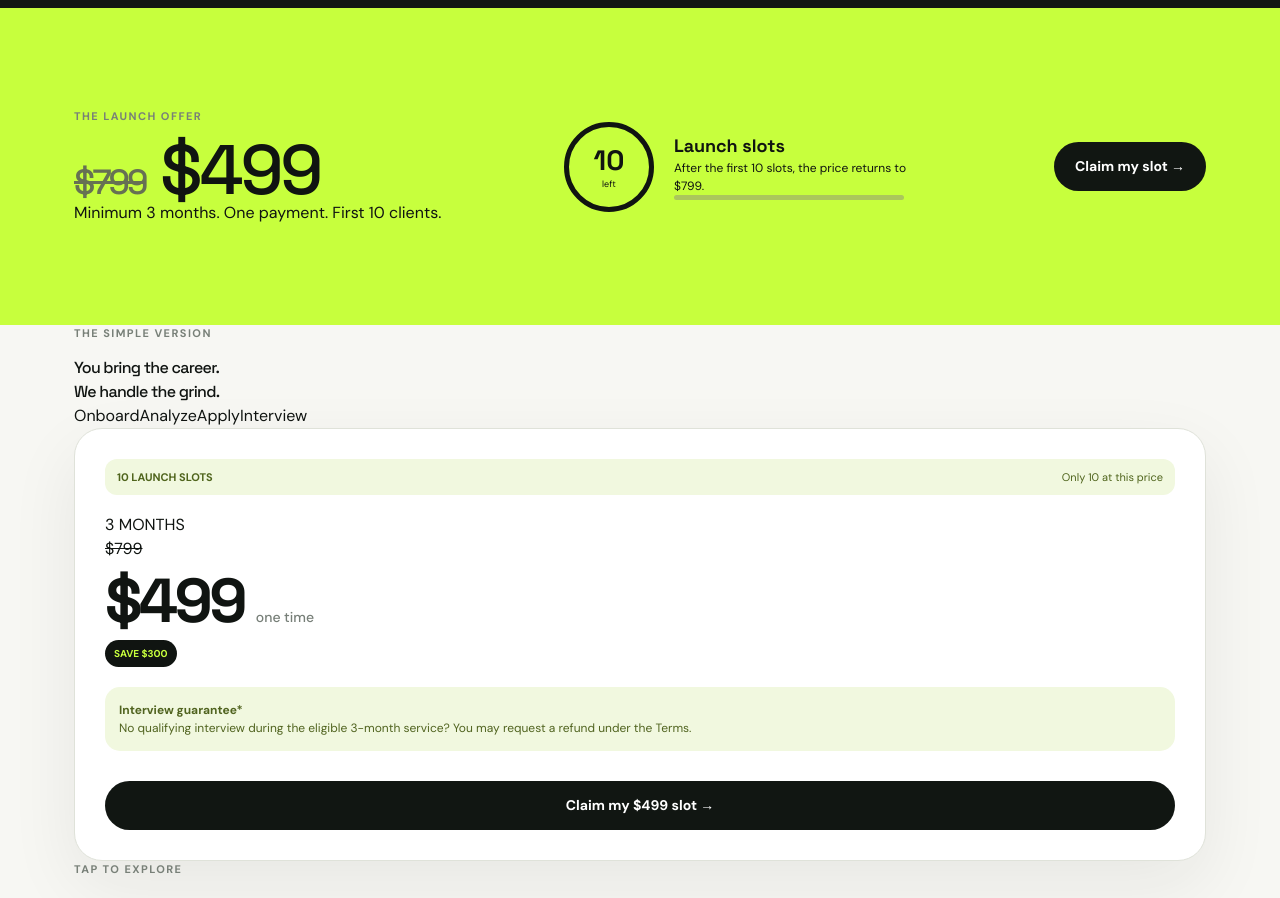
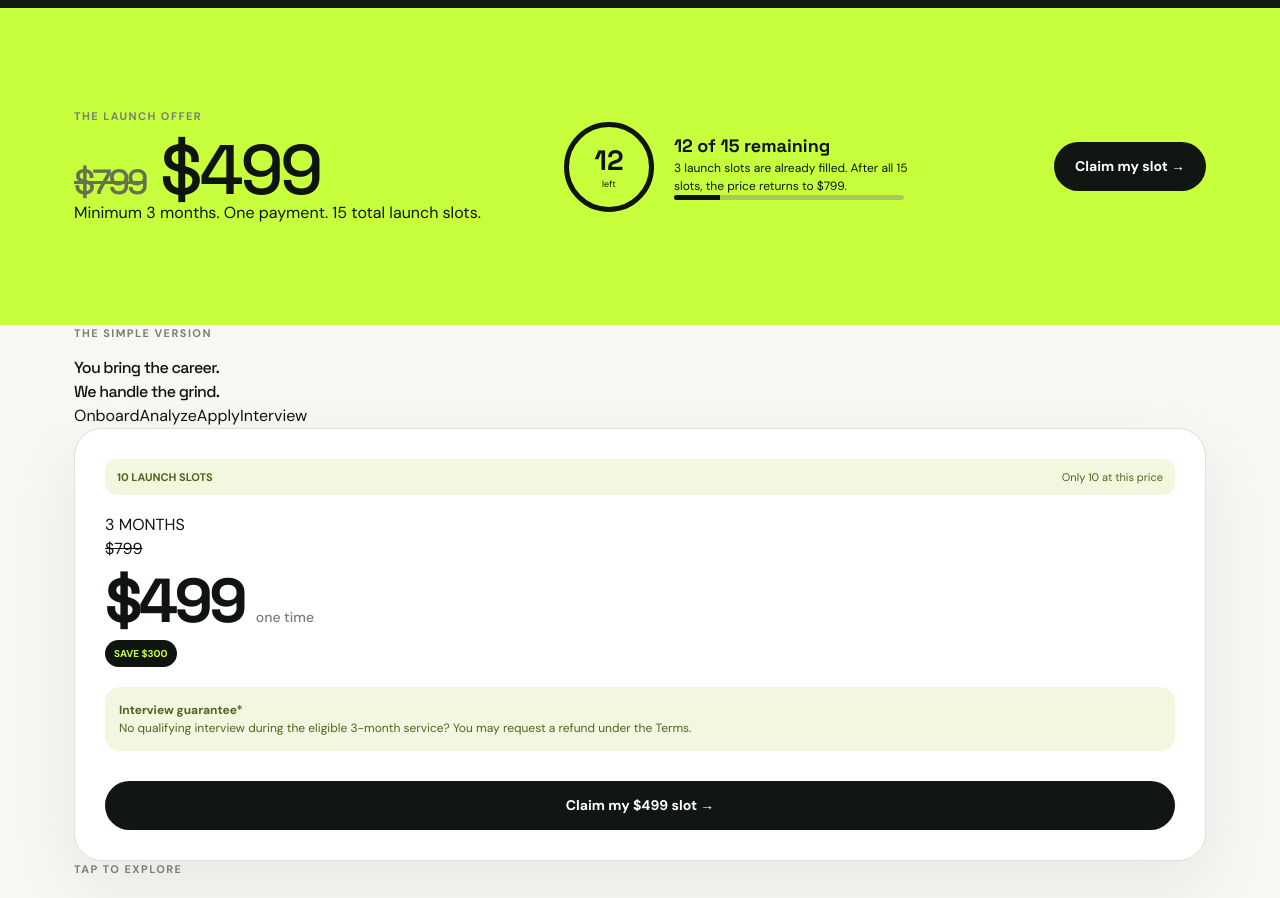
Before and after one commit to supportaff/jobapply, a Next.js app: page / in a window 1280 px wide. Shown: the part 4740-5638 px from the top of the page. Built offline with nearby package versions, Linux system fonts and the light colour scheme.

Commit message:
Update launch capacity to 15 slots with 3 filled

```diff
--- a/app/components/InteractiveHome.tsx
+++ b/app/components/InteractiveHome.tsx
@@ -10,7 +10,7 @@ const countries=['🇺🇸 United States','🇨🇦 Canada','🇬🇧 United Kin
 const portals=['LinkedIn','Indeed','Glassdoor','Monster','ZipRecruiter','Dice','Wellfound','Hired','Naukri','Seek','Totaljobs','StepStone','JobStreet','Bayt','Jooble']
 const companies=['Google','Microsoft','Amazon','Apple','Meta','IBM','Oracle','Cisco','Deloitte','Accenture','PwC','EY','KPMG','Capgemini','Infosys','TCS','Wipro','Siemens','SAP','ServiceNow']
 export default function InteractiveHome(){
- const heroRef=useRef<HTMLDivElement>(null);const [active,setActive]=useState('onboard');const [scrolled,setScrolled]=useState(false);const slots=10
+ const heroRef=useRef<HTMLDivElement>(null);const [active,setActive]=useState('onboard');const [scrolled,setScrolled]=useState(false);const slotsLeft=12
  useEffect(()=>{const f=()=>setScrolled(window.scrollY>30);window.addEventListener('scroll',f,{passive:true});const items=document.querySelectorAll('.reveal-on-scroll');const observer=new IntersectionObserver(entries=>entries.forEach(e=>{if(e.isIntersecting)e.target.classList.add('is-visible')}),{threshold:.12});items.forEach(i=>observer.observe(i));return()=>{window.removeEventListener('scroll',f);observer.disconnect()}},[])
  const tilt=(e:React.MouseEvent<HTMLDivElement>)=>{const el=heroRef.current;if(!el)return;const r=el.getBoundingClientRect();el.style.setProperty('--rx',`${((e.clientY-r.top)/r.height-.5)*-10}deg`);el.style.setProperty('--ry',`${((e.clientX-r.left)/r.width-.5)*10}deg`)}
  const reset=()=>{heroRef.current?.style.setProperty('--rx','0deg');heroRef.current?.style.setProperty('--ry','0deg')}
@@ -24,5 +24,5 @@ export default function InteractiveHome(){
  <section className="service-section seo-section reveal-on-scroll"><div className="wrap"><div className="section-kicker">JOB SEARCH SUPPORT WORLDWIDE</div><h2>Professional job search assistance for your next career move.</h2><p className="service-copy">Whether you are looking for technology jobs, cybersecurity jobs, software engineering jobs, finance jobs, consulting jobs, marketing jobs, engineering roles or senior professional opportunities, JobApply provides structured job search support from candidate profile analysis through application tracking and interview preparation.</p><p className="service-copy">Our international job search service can target opportunities in the United States, Canada, United Kingdom, Australia, Germany, Singapore, UAE, India and other markets. Depending on your preferences, we can focus on remote jobs, hybrid jobs, relocation opportunities, overseas careers and international employment opportunities.</p><p className="service-copy">If you need help finding a job, applying for jobs, improving your job search strategy, managing job applications, preparing for interviews or pursuing a career change, our managed service is designed to reduce the repetitive work and keep your search moving.</p></div></section>
  <section id="experience" className="experience wrap reveal-on-scroll"><div className="section-kicker">THE PROCESS</div><h2>From profile <span>to interview.</span></h2><p className="experience-lead">Click through the managed service journey.</p><div className="stage-tabs">{stages.map((s,i)=><button className={active===s.id?'active':''} onClick={()=>setActive(s.id)} key={s.id}><i>{s.icon}</i>{s.title}<span>0{i+1}</span></button>)}</div><div className="stage-panel">{stages.map((s,i)=>active===s.id&&<div className="stage-content stage-enter" key={s.id}><div className="stage-number">0{i+1}</div><div><h3>{s.title}</h3><p>{s.text}</p><div className="stage-progress"><span style={{width:`${(i+1)*25}%`}}/></div><small>STEP {i+1} OF 4</small></div><div className="stage-visual"><div className="radar"/><div className="stage-icon">{s.icon}</div></div></div>)}</div></section>
  <section className="scroll-story reveal-on-scroll"><div className="wrap story-grid"><div className="story-sticky"><div className="section-kicker">WHY JOBAPPLY</div><h2>Stop spending your best hours <span>on forms.</span></h2><p>We take the repetitive job-search workload off your plate while keeping the strategy focused on your profile and goals.</p><a className="btn btn-dark magnetic" href="#start">Start my search →</a></div><div className="story-cards">{[['01','Proper onboarding','We understand your profile before applications start.'],['02','SWOT analysis','We identify strengths, weaknesses, opportunities and threats affecting your search.'],['03','Global discovery','We can target relevant opportunities across major countries and leading job portals.'],['04','Managed applications','Relevant applications are tailored, submitted and tracked toward responses.']].map(([n,t,p])=><article className="interactive-card" key={n}><strong>{n}</strong><h3>{t}</h3><p>{p}</p></article>)}</div></div></section>
- <section className="interactive-guarantee reveal-on-scroll"><div className="wrap guarantee-inner"><div><div className="section-kicker">THE LAUNCH OFFER</div><h2><s>$799</s> <span>$499</span></h2><p>Minimum 3 months. One payment. First 10 clients.</p></div><div className="slot-counter"><div className="slot-ring"><b>{slots}</b><small>left</small></div><div><strong>Launch slots</strong><p>After the first 10 slots, the price returns to $799.</p><div className="slot-bar"><span style={{width:'0%'}}/></div></div></div><a id="start" className="btn btn-dark magnetic" href="mailto:hello@jobapply.com?subject=Claim%20JobApply%20Launch%20Slot">Claim my slot →</a></div></section></>
+ <section className="interactive-guarantee reveal-on-scroll"><div className="wrap guarantee-inner"><div><div className="section-kicker">THE LAUNCH OFFER</div><h2><s>$799</s> <span>$499</span></h2><p>Minimum 3 months. One payment. 15 total launch slots.</p></div><div className="slot-counter"><div className="slot-ring"><b>{slotsLeft}</b><small>left</small></div><div><strong>12 of 15 remaining</strong><p>3 launch slots are already filled. After all 15 slots, the price returns to $799.</p><div className="slot-bar"><span style={{width:'20%'}}/></div></div></div><a id="start" className="btn btn-dark magnetic" href="mailto:hello@jobapply.com?subject=Claim%20JobApply%20Launch%20Slot">Claim my slot →</a></div></section></>
 }
```
